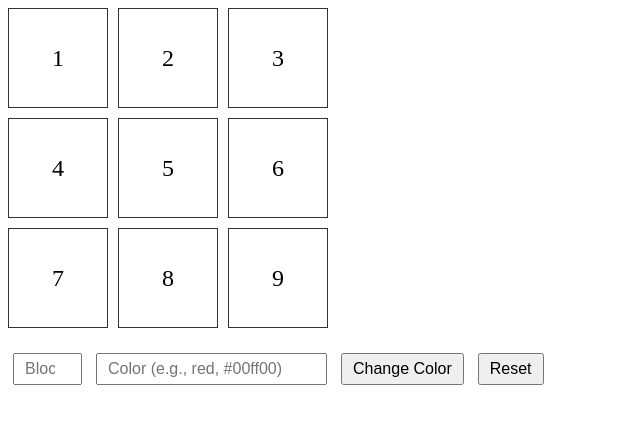
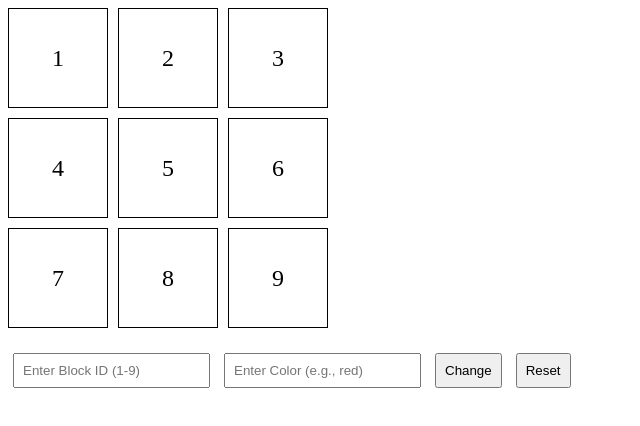
Before and after one commit to acciojob/Replit-Asian-Paints-vivek-kumar-03, a website: page main.html in a window 1280 px wide. Both pictures are taken after a click on the button "Reset". Shown: the whole page, without its empty margins (0-640 px from the left). Drawn offline with Linux system fonts and the light colour scheme.

Commit message:
created a submission

```diff
--- a/main.html
+++ b/main.html
@@ -1,15 +1,35 @@
 <!DOCTYPE html>
-
-<html>
-
+<html lang="en">
 <head>
-	<link rel="stylesheet" href="styles.css">
+  <meta charset="UTF-8" />
+  <title>Asian Paints Grid</title>
+  <style>
+    .grid-container {
+      display: grid;
+      grid-template-columns: repeat(3, 100px);
+      grid-template-rows: repeat(3, 100px);
+      gap: 10px;
+      margin-bottom: 20px;
+    }
+    .grid-item {
+      display: flex;
+      justify-content: center;
+      align-items: center;
+      font-size: 24px;
+      border: 1px solid #000;
+      background-color: transparent;
+    }
+    input, button {
+      margin: 5px;
+      padding: 8px;
+    }
+  </style>
 </head>
-
 <body>
 
-	<div id="grid-container">
-    <!-- 9 Grid Items -->
+  <!-- ✅ Correct container class -->
+  <div class="grid-container">
+    <!-- ✅ grid-item class and ids 1-9 with correct text -->
     <div class="grid-item" id="1">1</div>
     <div class="grid-item" id="2">2</div>
     <div class="grid-item" id="3">3</div>
@@ -21,15 +41,39 @@
     <div class="grid-item" id="9">9</div>
   </div>
 
-  <!-- Inputs -->
-  <input type="number" id="block_id" placeholder="Block ID (1-9)" min="1" max="9">
-  <input type="text" id="colour_id" placeholder="Color (e.g., red, #00ff00)">
-  <button id="change_button">Change Color</button>
-  <button id="Reset">Reset</button>
-	<!-- the entire body must be written by student -->
-    <script type="text/javascript" src="./script.js">
-</script>
+  <!-- ✅ Inputs with correct IDs -->
+  <input type="number" id="block_id" placeholder="Enter Block ID (1-9)" />
+  <input type="text" id="colour_id" placeholder="Enter Color (e.g., red)" />
+
+  <!-- ✅ Button IDs and text must match test -->
+  <button id="change_button">Change</button>
+  <button id="reset_button">Reset</button>
+
+  <script>
+    const changeButton = document.getElementById("change_button");
+    const resetButton = document.getElementById("reset_button");
+
+    function resetGridColors() {
+      for (let i = 1; i <= 9; i++) {
+        document.getElementById(i.toString()).style.backgroundColor = "transparent";
+      }
+    }
+
+    changeButton.addEventListener("click", () => {
+      const blockId = document.getElementById("block_id").value;
+      const color = document.getElementById("colour_id").value;
+
+      if (blockId < 1 || blockId > 9) {
+        alert("Please enter a valid Block ID between 1 and 9.");
+        return;
+      }
+
+      resetGridColors();
+      document.getElementById(blockId).style.backgroundColor = color;
+    });
+
+    resetButton.addEventListener("click", resetGridColors);
+  </script>
 
 </body>
-
 </html>
--- a/script.js
+++ /dev/null
@@ -1,24 +0,0 @@
-//your JS code here. If required.
-const gridItems = document.querySelectorAll('.grid-item');
-
-    document.getElementById('change_button').addEventListener('click', () => {
-      const blockId = document.getElementById('block_id').value;
-      const color = document.getElementById('colour_id').value;
-
-      // Reset all grid item colors to transparent first
-      gridItems.forEach(item => {
-        item.style.backgroundColor = 'transparent';
-      });
-
-      // Change color of the specific block if valid
-      const selectedBlock = document.getElementById(blockId);
-      if (selectedBlock) {
-        selectedBlock.style.backgroundColor = color;
-      }
-    });
-
-    document.getElementById('Reset').addEventListener('click', () => {
-      gridItems.forEach(item => {
-        item.style.backgroundColor = 'transparent';
-      });
-    });
--- a/styles.css
+++ /dev/null
@@ -1,24 +0,0 @@
-/*  your css code here. If applicable */
-#grid-container {
-      display: grid;
-      grid-template-columns: repeat(3, 100px);
-      grid-template-rows: repeat(3, 100px);
-      gap: 10px;
-      margin-bottom: 20px;
-    }
-
-    .grid-item {
-      display: flex;
-      align-items: center;
-      justify-content: center;
-      border: 1px solid #333;
-      font-size: 1.5rem;
-      background-color: transparent;
-      transition: background-color 0.3s;
-    }
-
-    input, button {
-      margin: 5px;
-      padding: 5px 10px;
-      font-size: 1rem;
-    }
```
